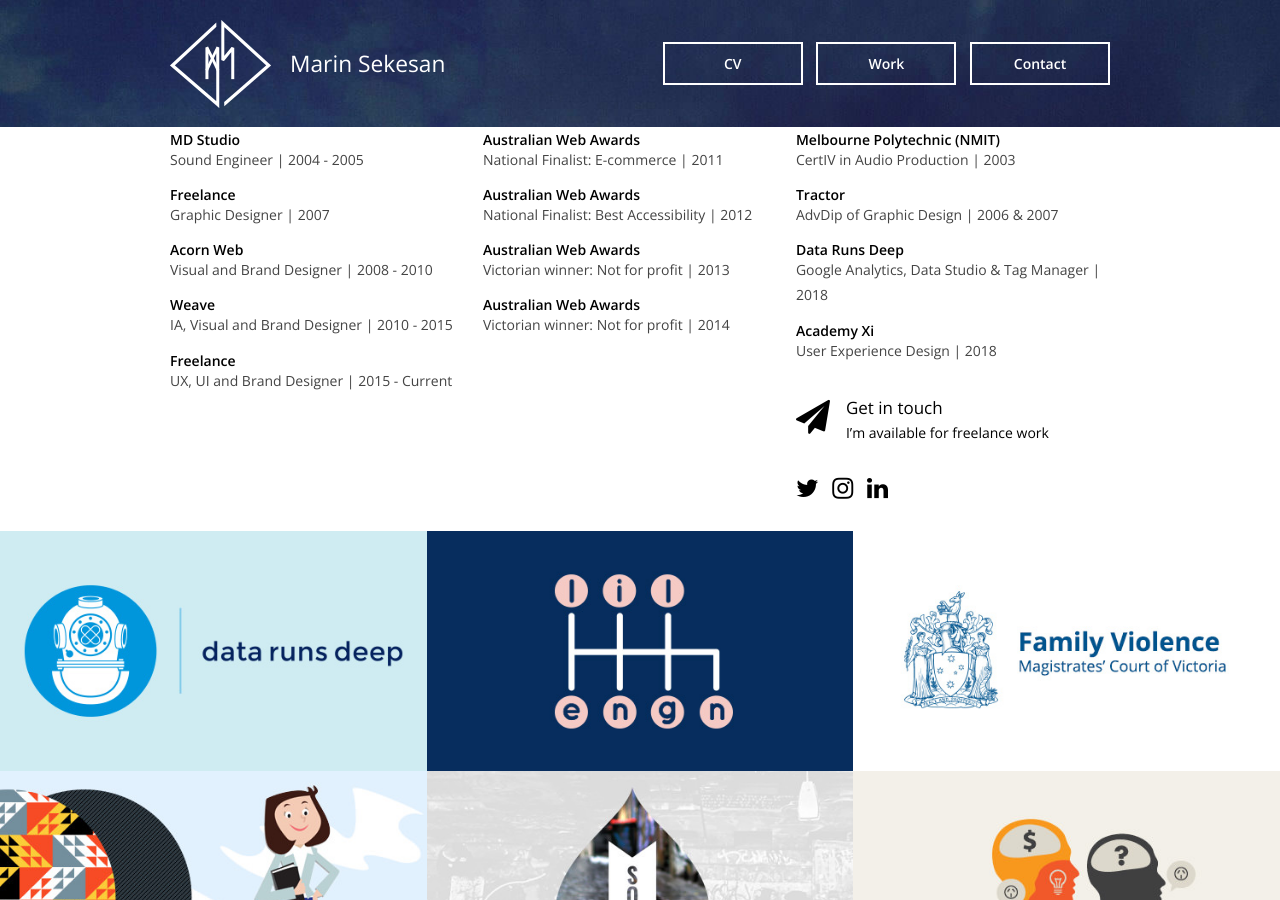
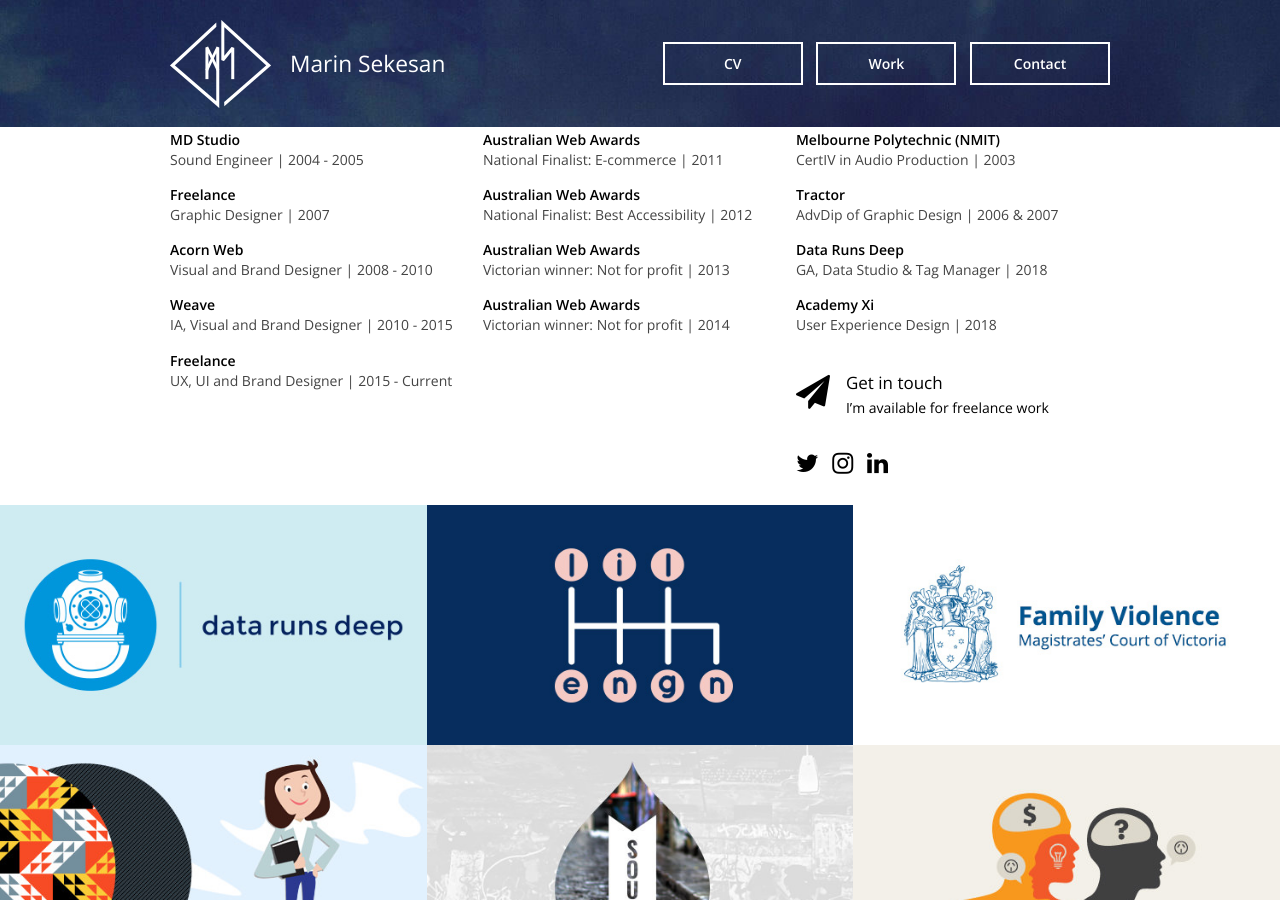
Before and after one commit to marinulon/marinulon.github.io, a Jekyll site: the page built from index.html, in a window 1280 px wide and 900 px high, scrolled down 1289 px. Built offline with Jekyll 4.4.1, drawn with Linux system fonts in a browser that asks for light colours; nearby versions of some CDN libraries; Markdown is read by kramdown in place of the engine named in the settings; the list of posts is cut into pages by our own code.

Commit message:
Update index.html

```diff
--- a/index.html
+++ b/index.html
@@ -133,7 +133,7 @@
         <p>AdvDip of Graphic Design | 2006 &amp; 2007</p>
 
         <h4>Data Runs Deep</h4>
-        <p>Google Analytics, Data Studio & Tag Manager | 2018</p>
+        <p>GA, Data Studio & Tag Manager | 2018</p>
 
         <h4>Academy Xi</h4>
         <p>User Experience Design | 2018</p>
```
